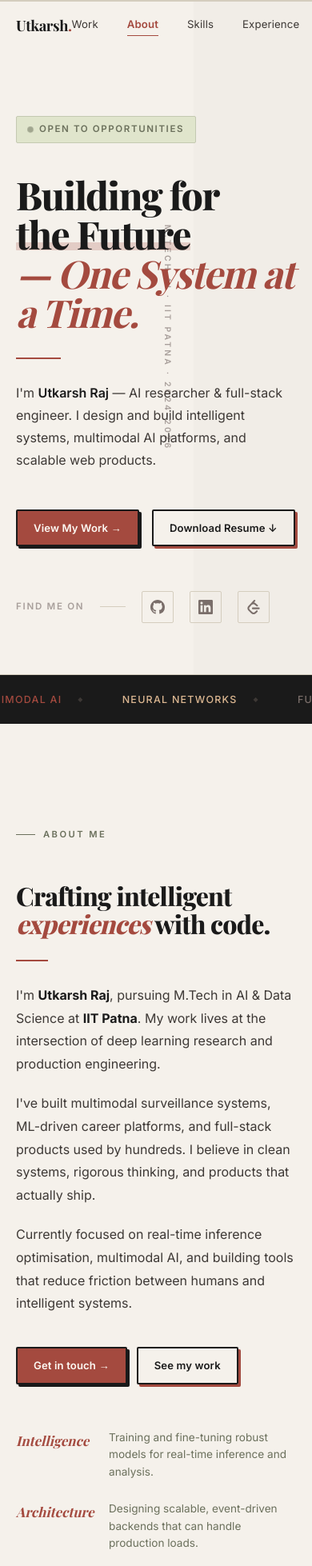
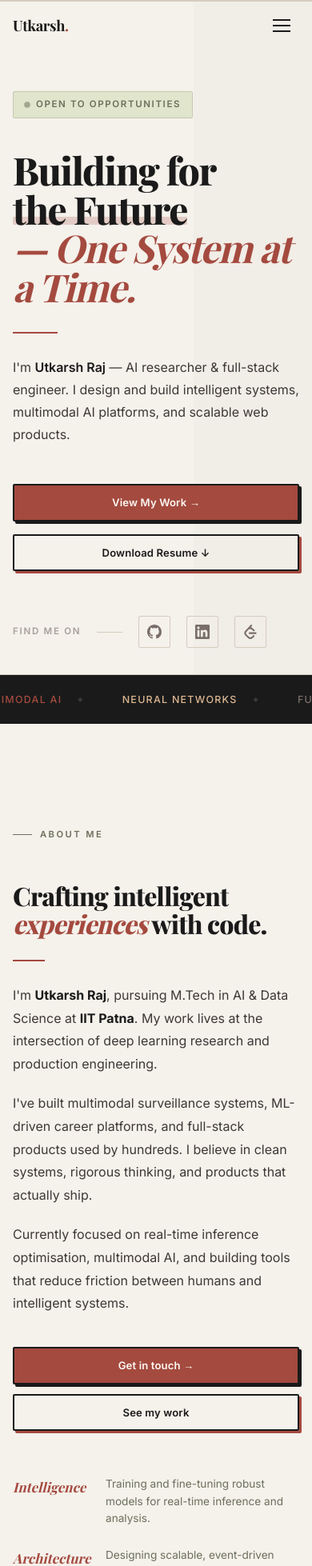
Before and after one commit to Gaarur/port-folio, a Next.js app: page / in a window 390 px wide. Shown: the top 1958 px of the page at 80% size. Built offline with nearby package versions, Linux system fonts and the light colour scheme; a web font is replaced by a local one.

Commit message:
style: fully responsive implementation across all breakpoints

```diff
--- a/app/globals.css
+++ b/app/globals.css
@@ -97,11 +97,30 @@
 
   /* ── Container ── */
   .container-editorial {
+    width: 100%;
     max-width: 1120px;
     margin-left: auto;
     margin-right: auto;
     padding-left: 32px;
     padding-right: 32px;
+  }
+  @media (max-width: 1024px) {
+    .container-editorial {
+      padding-left: 24px;
+      padding-right: 24px;
+    }
+  }
+  @media (max-width: 768px) {
+    .container-editorial {
+      padding-left: 20px;
+      padding-right: 20px;
+    }
+  }
+  @media (max-width: 480px) {
+    .container-editorial {
+      padding-left: 16px;
+      padding-right: 16px;
+    }
   }
 
   /* ── Section Label (ALL CAPS, olive, spaced) ── */
@@ -178,8 +197,10 @@
   .btn-primary {
     display: inline-flex;
     align-items: center;
+    justify-content: center;
     gap: 8px;
     padding: 12px 28px;
+    min-height: 44px;
     background: #A44A3F;
     color: #FDF9F3;
     font-family: "Inter", sans-serif;
@@ -206,8 +227,10 @@
   .btn-secondary {
     display: inline-flex;
     align-items: center;
+    justify-content: center;
     gap: 8px;
     padding: 12px 28px;
+    min-height: 44px;
     background: transparent;
     color: #1A1A1A;
     font-family: "Inter", sans-serif;
@@ -234,8 +257,10 @@
   .btn-ghost {
     display: inline-flex;
     align-items: center;
+    justify-content: center;
     gap: 6px;
     padding: 8px 0;
+    min-height: 44px;
     background: transparent;
     color: #A44A3F;
     font-family: "Inter", sans-serif;
@@ -351,21 +376,26 @@
   }
 }
 
-/* ── Mobile ── */
-@media (max-width: 768px) {
-  .container-editorial {
-    padding-left: 20px;
-    padding-right: 20px;
-  }
-
+/* ── Tablet & Small Laptop ── */
+@media (max-width: 1024px) {
   .project-row {
     grid-template-columns: 1fr;
+    gap: 48px;
+    padding: 56px 0;
+  }
+  .timeline-item {
+    grid-template-columns: 1fr;
+    gap: 16px;
+  }
+}
+
+/* ── Large Mobile & Small Tablet ── */
+@media (max-width: 768px) {
+  .project-row {
     gap: 32px;
     padding: 48px 0;
   }
-
   .timeline-item {
-    grid-template-columns: 1fr;
     gap: 8px;
   }
 }
--- a/components/Footer.tsx
+++ b/components/Footer.tsx
@@ -25,11 +25,11 @@ export default function Footer() {
       {/* Background glow strip */}
       <div className="absolute top-0 left-1/2 -translate-x-1/2 w-full h-[1px] bg-gradient-to-r from-transparent via-[#E8FF4D]/20 to-transparent" />
 
-      <div className="max-w-[1200px] mx-auto px-6">
-        <div className="grid grid-cols-1 lg:grid-cols-12 gap-16 lg:gap-8 mb-20">
+      <div className="max-width-[1200px] mx-auto px-6">
+        <div className="grid grid-cols-1 md:grid-cols-12 gap-12 lg:gap-8 mb-20">
 
           {/* Brand - Span 5 */}
-          <div className="lg:col-span-5 space-y-8">
+          <div className="md:col-span-12 lg:col-span-5 space-y-6 lg:space-y-8">
             <div className="flex items-center gap-3 group">
               <div className="w-10 h-10 glass flex items-center justify-center rounded-lg border-[#E8FF4D]/20 text-[#E8FF4D]">
                 <Zap size={20} fill="#E8FF4D" className="opacity-80" />
@@ -52,7 +52,7 @@ export default function Footer() {
           </div>
 
           {/* Navigation - Span 3 */}
-          <div className="lg:col-span-3">
+          <div className="md:col-span-4 lg:col-span-3">
             <p className="section-label mb-8">Navigation</p>
             <ul className="space-y-4">
               {navLinks.map((link) => (
@@ -70,7 +70,7 @@ export default function Footer() {
           </div>
 
           {/* Socials & Availability - Span 4 */}
-          <div className="lg:col-span-4 space-y-12">
+          <div className="md:col-span-8 lg:col-span-4 space-y-8 lg:space-y-12">
             <div>
               <p className="section-label mb-8">Digital Presence</p>
               <div className="flex gap-4">
--- a/components/Navbar.tsx
+++ b/components/Navbar.tsx
@@ -78,7 +78,7 @@ export default function Navbar() {
           </Link>
 
           {/* Desktop nav */}
-          <nav style={{ display: "flex", alignItems: "center", gap: 36 }} className="hidden md:flex">
+          <nav style={{ alignItems: "center", gap: 36 }} className="hidden lg:flex">
             {NAV_LINKS.map((l) => (
               <Link
                 key={l.label}
@@ -115,15 +115,15 @@ export default function Navbar() {
 
           {/* Mobile burger */}
           <button
-            className="flex md:hidden"
+            className="flex lg:hidden flex-col justify-center items-center"
             onClick={() => setMenuOpen(!menuOpen)}
             style={{
               background: "none",
               border: "none",
               cursor: "pointer",
-              padding: 4,
-              display: "flex",
-              flexDirection: "column",
+              padding: "10px",
+              minWidth: 44,
+              minHeight: 44,
               gap: 5,
             }}
             aria-label="Toggle menu"
--- a/components/sections/AboutSection.tsx
+++ b/components/sections/AboutSection.tsx
@@ -106,11 +106,11 @@ export default function AboutSection() {
               building tools that reduce friction between humans and intelligent systems.
             </p>
 
-            <div style={{ display: "flex", gap: 12, flexWrap: "wrap" }}>
-              <a href="#contact" className="btn-primary">
+            <div className="flex flex-col sm:flex-row flex-wrap gap-3">
+              <a href="#contact" className="btn-primary w-full sm:w-auto">
                 Get in touch →
               </a>
-              <a href="#projects" className="btn-secondary">
+              <a href="#projects" className="btn-secondary w-full sm:w-auto justify-center">
                 See my work
               </a>
             </div>
@@ -211,7 +211,7 @@ export default function AboutSection() {
       </div>
 
       <style>{`
-        @media (max-width: 768px) {
+        @media (max-width: 1024px) {
           .about-grid {
             grid-template-columns: 1fr !important;
             gap: 48px !important;
--- a/components/sections/ContactSection.tsx
+++ b/components/sections/ContactSection.tsx
@@ -172,6 +172,8 @@ export default function ContactSection() {
                 display: "flex",
                 justifyContent: "space-between",
                 alignItems: "center",
+                flexWrap: "wrap",
+                gap: "16px",
               }}
             >
               <div>
@@ -383,11 +385,11 @@ export default function ContactSection() {
       </div>
 
       <style>{`
-        @media (max-width: 900px) {
-          .contact-grid { grid-template-columns: 1fr !important; gap: 48px !important; }
+        @media (max-width: 1024px) {
+          .contact-grid { grid-template-columns: 1fr !important; gap: 64px !important; }
         }
-        @media (max-width: 500px) {
-          .contact-grid form > div:first-child { grid-template-columns: 1fr !important; }
+        @media (max-width: 560px) {
+          .contact-grid form > div:first-child { grid-template-columns: 1fr !important; gap: 16px !important; }
         }
       `}</style>
     </section>
--- a/components/sections/ExperienceSection.tsx
+++ b/components/sections/ExperienceSection.tsx
@@ -218,9 +218,15 @@ export default function ExperienceSection() {
       </div>
 
       <style>{`
-        @media (max-width: 600px) {
+        @media (max-width: 768px) {
           .reveal[style*="grid-template-columns: 160px"] {
             grid-template-columns: 1fr !important;
+            gap: 16px !important;
+            padding: 32px 0 !important;
+          }
+        }
+        @media (max-width: 480px) {
+          .reveal[style*="grid-template-columns: 160px"] {
             gap: 12px !important;
           }
         }
--- a/components/sections/HeroSection.tsx
+++ b/components/sections/HeroSection.tsx
@@ -46,8 +46,9 @@ export default function HeroSection() {
         }}
       />
 
-      {/* Vertical text stamp */}
+      {/* Vertical text stamp (hidden on mobile/tablet) */}
       <div
+        className="hidden lg:block"
         style={{
           position: "absolute",
           right: 40,
@@ -174,14 +175,14 @@ export default function HeroSection() {
           </p>
 
           {/* CTA Buttons */}
-          <div style={{ display: "flex", flexWrap: "wrap", gap: 16, marginBottom: 56 }}>
-            <Link href="#projects" className="btn-primary">
+          <div className="flex flex-col sm:flex-row flex-wrap gap-4 mb-14">
+            <Link href="#projects" className="btn-primary w-full sm:w-auto text-center justify-center">
               View My Work →
             </Link>
             <a
               href="/Utkarsh_Raj_2408_Resume.pdf"
               download
-              className="btn-secondary"
+              className="btn-secondary w-full sm:w-auto text-center justify-center"
             >
               Download Resume ↓
             </a>
--- a/components/sections/ProjectsSection.tsx
+++ b/components/sections/ProjectsSection.tsx
@@ -309,11 +309,11 @@ export default function ProjectsSection() {
                   </div>
 
                   {/* Links */}
-                  <div style={{ display: "flex", gap: 12, flexWrap: "wrap" }}>
-                    <Link href={p.live} target="_blank" rel="noopener noreferrer" className="btn-primary" style={{ fontSize: "0.82rem", padding: "10px 20px" }}>
+                  <div className="flex flex-col sm:flex-row flex-wrap gap-3">
+                    <Link href={p.live} target="_blank" rel="noopener noreferrer" className="btn-primary w-full sm:w-auto text-center" style={{ fontSize: "0.82rem", padding: "10px 20px" }}>
                       View Live ↗
                     </Link>
-                    <Link href={p.github} target="_blank" rel="noopener noreferrer" className="btn-secondary" style={{ fontSize: "0.82rem", padding: "10px 20px" }}>
+                    <Link href={p.github} target="_blank" rel="noopener noreferrer" className="btn-secondary w-full sm:w-auto text-center" style={{ fontSize: "0.82rem", padding: "10px 20px" }}>
                       GitHub ↗
                     </Link>
                   </div>
@@ -375,9 +375,12 @@ export default function ProjectsSection() {
       </div>
 
       <style>{`
+        @media (max-width: 1024px) {
+          .project-case-row { grid-template-columns: 1fr !important; gap: 48px !important; padding: 56px 0 !important; }
+          .project-case-row > div { order: unset !important; }
+        }
         @media (max-width: 768px) {
-          .project-case-row { grid-template-columns: 1fr !important; gap: 32px !important; }
-          .project-case-row > div { order: unset !important; }
+          .project-case-row { gap: 32px !important; padding: 48px 0 !important; }
           .other-grid { grid-template-columns: 1fr 1fr !important; }
         }
         @media (max-width: 540px) {
--- a/components/sections/SkillsSection.tsx
+++ b/components/sections/SkillsSection.tsx
@@ -211,6 +211,9 @@ export default function SkillsSection() {
       </div>
 
       <style>{`
+        @media (max-width: 1024px) {
+          .skills-grid { gap: 40px 32px !important; }
+        }
         @media (max-width: 768px) {
           .skills-grid { grid-template-columns: 1fr !important; gap: 40px !important; }
         }
```
